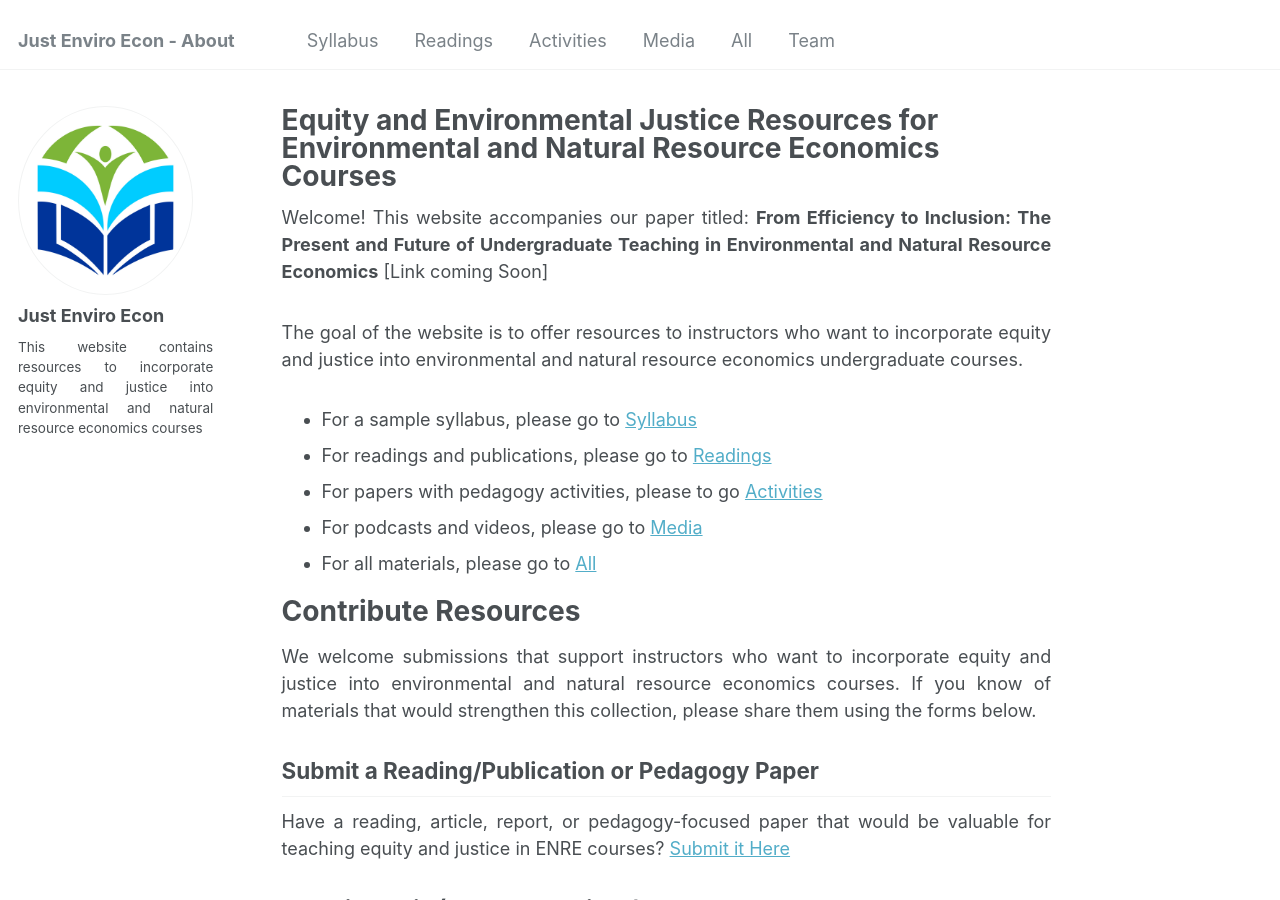
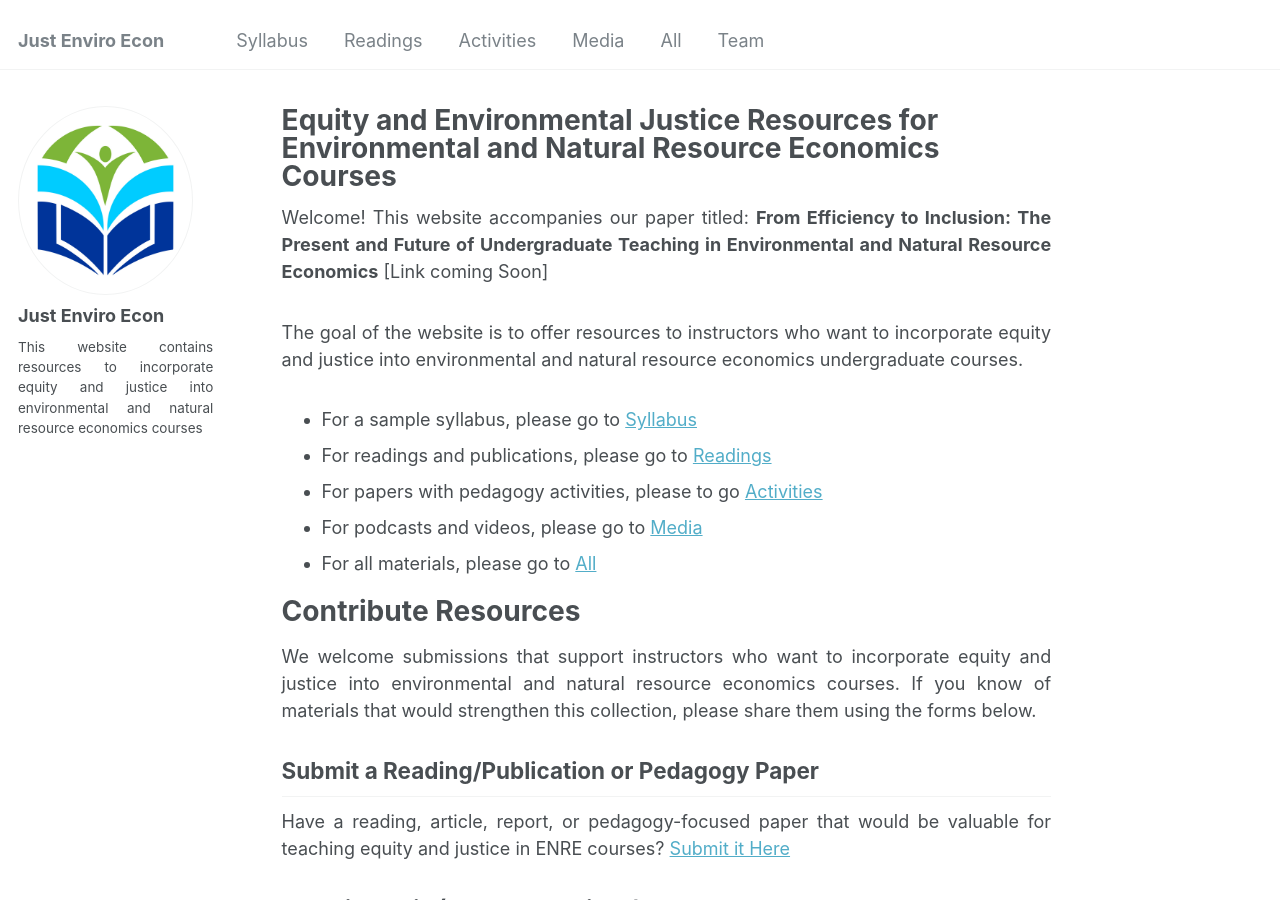
Before and after one commit to just-enviro-econ/just-enviro-econ.github.io, a Jekyll site: the page built from _pages/about.md, in a window 1280 px wide and 900 px high. Built offline with Jekyll 4.4.1, drawn with Linux system fonts in a browser that asks for light colours.

Commit message:
Update _config.yml

```diff
--- a/_config.yml
+++ b/_config.yml
@@ -9,7 +9,7 @@
 
 # Basic Site Settings
 locale                   : "en-US"
-title                    : "Just Enviro Econ - About"
+title                    : "Just Enviro Econ"
 title_separator          : "-"
 name                     : &name "Equity and Environmental Justice Resources for Environmental and Natural Resource Economics Courses"
 description              : &description "personal description"
```
